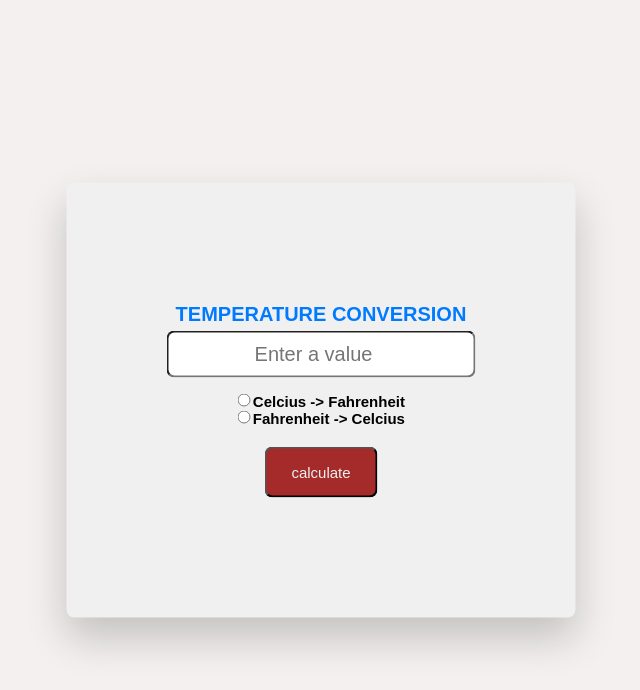
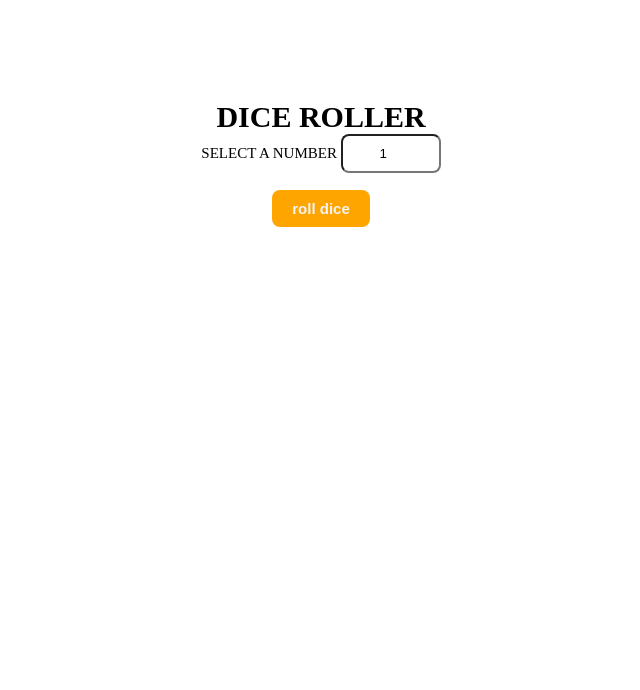
Before and after one commit to Muhammad-Ahmed94/Dice-roller, a plain HTML site: page index.html in a window 1280 px wide. Shown: the whole page, without its empty margins (319-959 px from the left). Drawn offline with Linux system fonts and the light colour scheme.

Commit message:
dice roller game, rolls the number of dice and show images equal to the value given as input

```diff
--- a/index.html
+++ b/index.html
@@ -9,20 +9,13 @@
 </head>
 <body>
     <div class="container">
-        <h1 class="main-heading">temperature conversion</h1>
+        <h1 class="dice-heading">dice roller</h1>
+        <label for="dice-input" class="dice-label">select a number</label>
+        <input type="number" name="dice-input" id="dice-input" min="1" value="1"><br><br>
+        <button class="rollDice">roll dice</button><br>
 
-        <form action="#">
-            <input type="number" name="temp-input" id="temp-input" placeholder="Enter a value"><br>
-
-            <input type="radio" name="btn" id="toFahrenheit">
-            <label for="toFahrenheit">celcius -> fahrenheit</label><br>
-
-            <input type="radio" name="btn" id="toCelciius">
-            <label for="toCelciius">fahrenheit -> celcius </label>
-            <br>
-            <button class="btn" type="button">calculate</button>
-        </form>
-        <label class="result"></label>
+        <label class="dice-value"></label><br>
+        <label class="dice-images"></label>
     </div>
 
     <script src="index.js"></script>
--- a/index.js
+++ b/index.js
@@ -1,22 +1,21 @@
-const tempInput = document.querySelector("#temp-input");
-const toFahrenheit = document.querySelector("#toFahrenheit");
-const toCelciius = document.querySelector("#toCelciius");
-const btn = document.querySelector(".btn");
-const result = document.querySelector(".result");
-let temp;
+const rollDice = document.querySelector(".rollDice");
 
-btn.addEventListener("click", function() {
-    temp = Number(tempInput.value);
 
-    if(toFahrenheit.checked) {
-        temp = ((temp) * (9 / 5) + 32).toFixed(2);
-        result.textContent = `${temp} *F`;
+
+
+rollDice.addEventListener("click", function() {
+    const diceInput = document.querySelector("#dice-input").value;
+    const diceValue = document.querySelector(".dice-value");
+    const diceImage= document.querySelector(".dice-images");
+
+    const values = [];
+    const images = [];
+
+    for(let i=0; i<diceInput; i++) {
+        const value = Math.floor(Math.random() * 6) + 1;
+        values.push(value);
+        images.push(`<img src="dice_images/${value}.png" alt="dice${value}-image">`)
     }
-    else if(toCelciius.checked) {
-        temp = ((temp - 32) * (5 / 9)).toFixed(2);
-        result.textContent = `${temp} *C`
-    }
-    else {
-        result.textContent = `please select a unit first`;
-    }
+    diceValue.textContent = values.join(",")
+    diceImage.innerHTML = images
 })
--- a/style.css
+++ b/style.css
@@ -1,63 +1,38 @@
-
-* {
-    margin:0;
-    padding: 0;
-    box-sizing: border-box;
-}
-
 html {
     font-size: 10px;
 }
 
-body {
-    font-family: 'Poppins', sans-serif;
-    background-color: #f4f0f0fc;
+* {
+    padding: 0;
+    margin: 0;
+    box-sizing: border-box;
 }
 
 .container {
-    padding: 12rem 10rem;
-    background-color: #f0f0f0;
-    box-shadow: 0 2rem 4rem rgba(0,0,0, 0.2);
+    padding: 100px 50px;
     text-align: center;
-    border-radius: 8px;
-    position: absolute;
-    top: 50%;
-    left: 50%;
-    transform: translate(-50%, -50%);
+    font-size: 1.5rem;
+    text-transform: uppercase;
 }
 
-.main-heading {
-    font-size: 2rem;
-    text-transform: uppercase;
-    color: rgb(0, 123, 255);
-    margin-bottom: .5rem;
-
+input {
+    text-align: center;
+    padding: 1rem 1.5rem;
+    width: 10rem;
+    border-radius: 8px;
 }
-#temp-input {
-    text-align: center;
-    font-size: 2rem;
+button {
     padding: 1rem 2rem;
+    font-size: 1.5rem;
     border-radius: 8px;
-    margin-bottom: 1.5rem;
+    border: none;
+    color: #f4f4f4;
+    font-weight: bold;
+    cursor: pointer;
+    background-color: orange;
 }
 
-label {
-    font-size: 1.5rem;
-    font-weight: bold;
-    text-transform: capitalize;
+.dice-images img {
+    width: 40px;
+    margin: 10px;
 }
-
-button {
-    padding: 1.5rem 2.5rem;
-    cursor: pointer;
-    font-size: 1.5rem;
-    border-radius: 8px;
-    background-color: brown;
-    color: #f0f0f0;
-    margin-top: 2rem;
-}
-
-.result {
-    font-size: 2rem;
-    margin-top: 3rem;
-}
```
Also changed, not shown: dice_images/1.png (added), dice_images/2.png (added), dice_images/3.png (added), dice_images/4.png (added), dice_images/5.png (added), dice_images/6.png (added).
